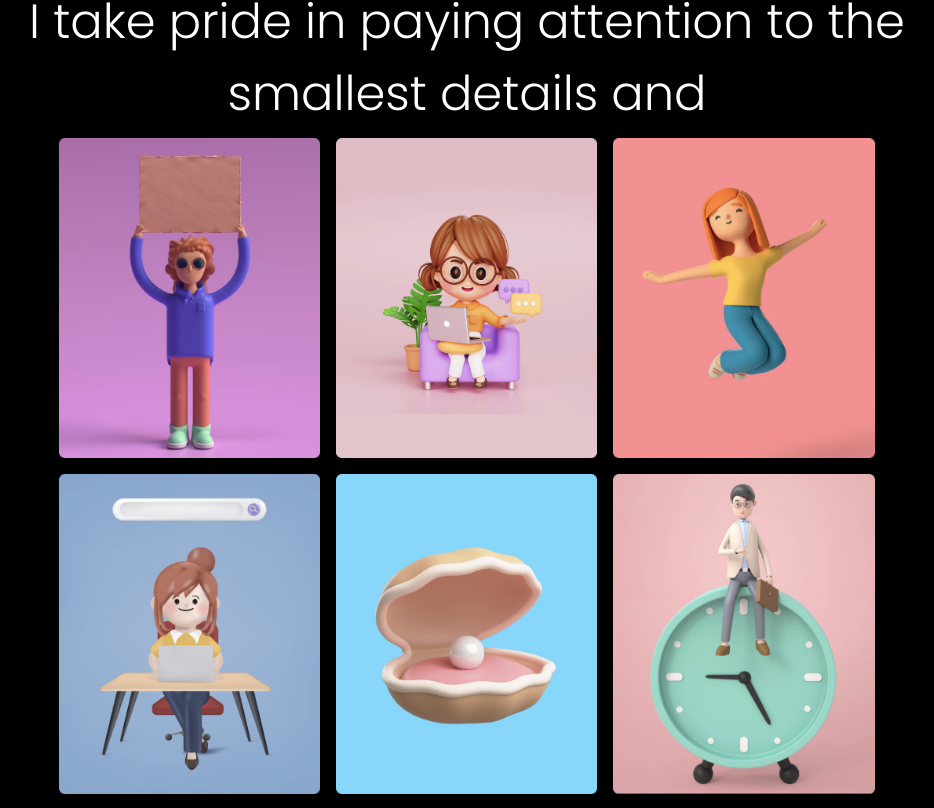
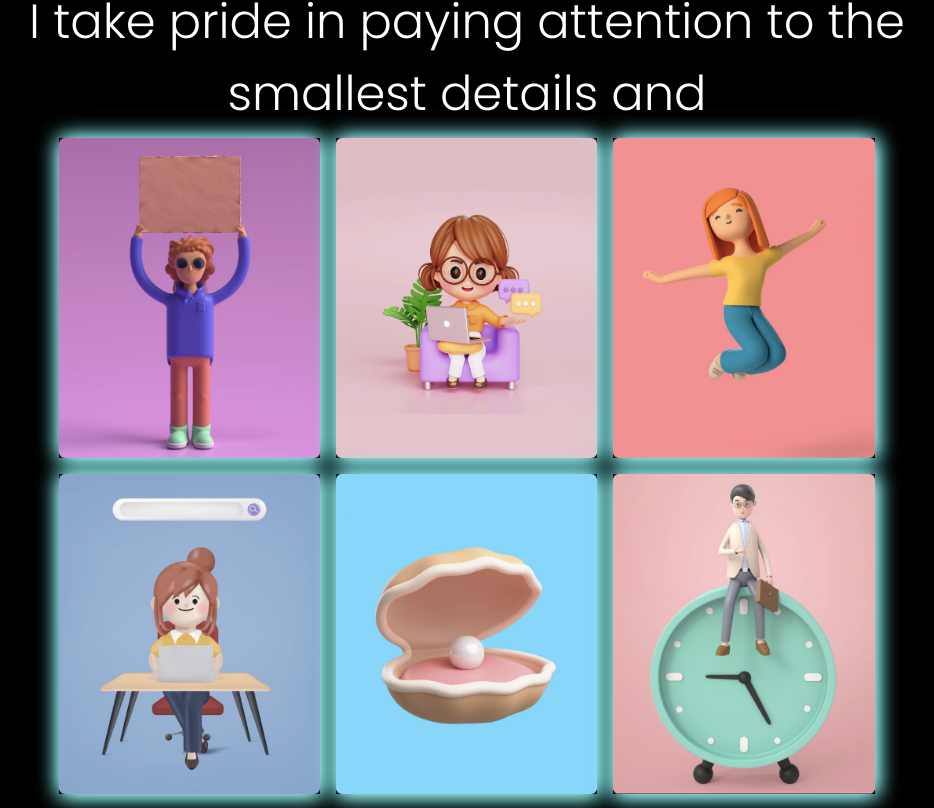
Before and after one commit to suraj2025/React-PortFolio-App, a React (Create React App) app: page / in a window 1280 px wide. Shown: the part 1552-2360 px from the top of the page, without its empty margins (173-1107 px from the left). Built offline with nearby package versions, Linux system fonts and the light colour scheme.

Commit message:
Update work.css

```diff
--- a/src/components/Works/work.css
+++ b/src/components/Works/work.css
@@ -28,6 +28,7 @@
 }
 .workImg{
    object-fit: cover;
+    box-shadow:1px 1px 20px white,1px 1px 20px aqua;
    height: 20rem;
    margin: 0.5rem;
 }
```
